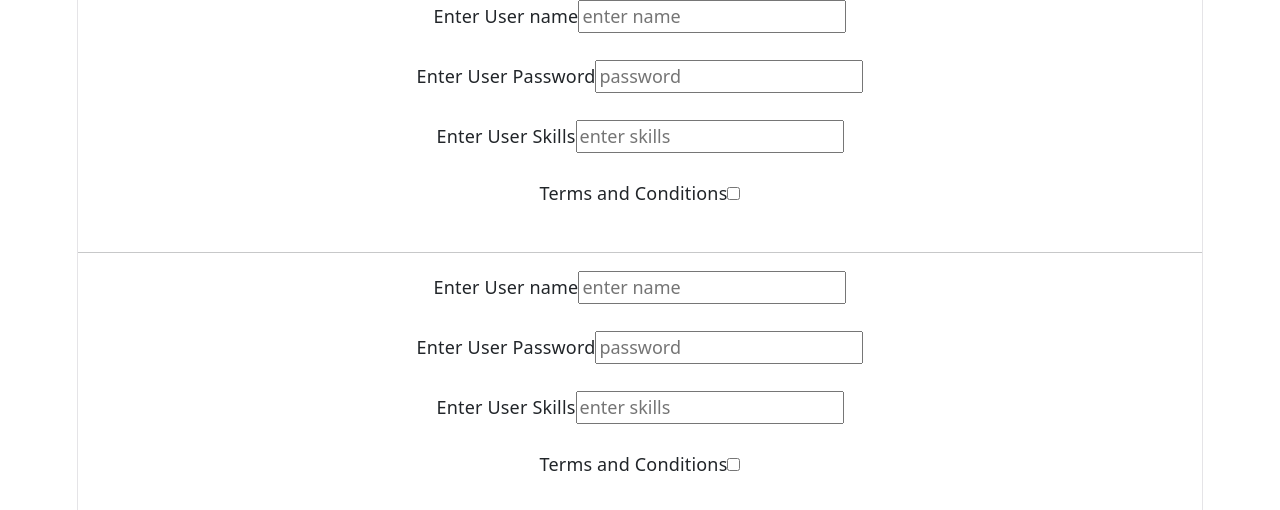
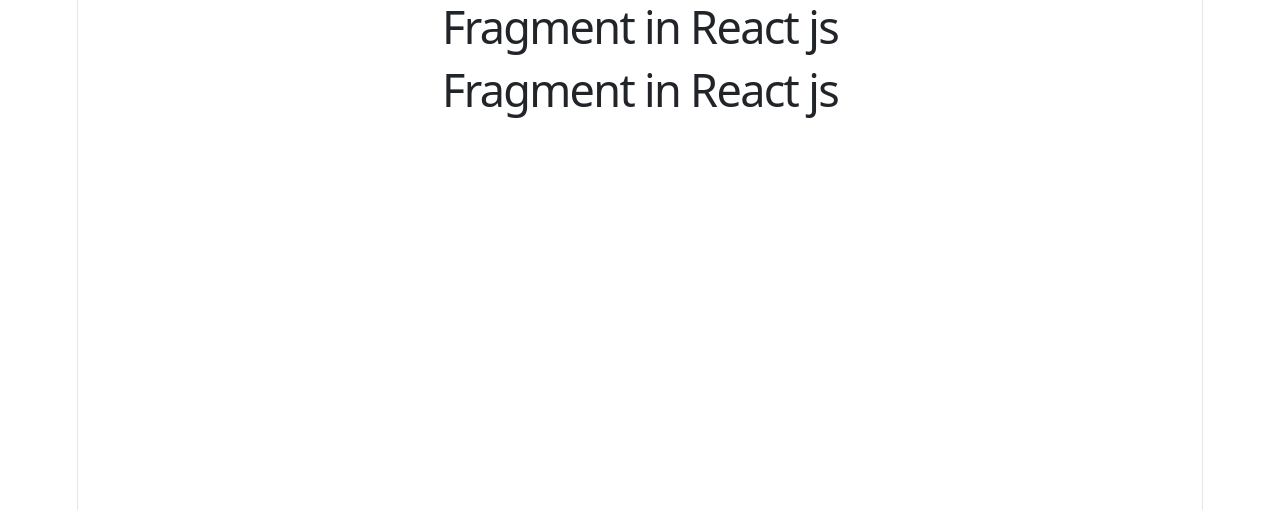
Before and after one commit to Vishix07/Learning-React-, a React (Vite) app: page / in a window 1280 px wide. Shown: the top 510 px of the page. Built offline with nearby package versions, Linux system fonts and the light colour scheme.

Commit message:
Using Fragment

```diff
--- a/src/App.jsx
+++ b/src/App.jsx
@@ -26,6 +26,7 @@
 import UseAction from "./UseAction";
 import { useId } from "react";
 import UseId from "./UseId";
+import Fragments from "./Fragments";
 
 
 
@@ -1271,17 +1272,21 @@
 
   // it gives a unique id , mostly used in form | avoid using it in list.
 
+  //  return (
+  //   <>
+  //     <UseId />
+  //     <hr />
+  //     <UseId />
+  //   </>
+  //  )
+
+  // Fragment in React Js
+
     return (
-          <>
-            <UseId />
-            <hr />
-            <UseId />
-          </>
+      <Fragments />
     )
 
 
 }
 
-
-
 export default App;
--- /dev/null
+++ b/src/Fragments.jsx
@@ -0,0 +1,15 @@
+import { Fragment } from "react";
+
+function Fragments() {
+
+    return (
+        <Fragment>
+            <h1>Fragment in React js</h1>
+            <h1>Fragment in React js</h1>
+        </Fragment>
+
+    )
+
+}
+
+export default Fragments;
```
Lines whose indentation alone changed are shown as unchanged.
